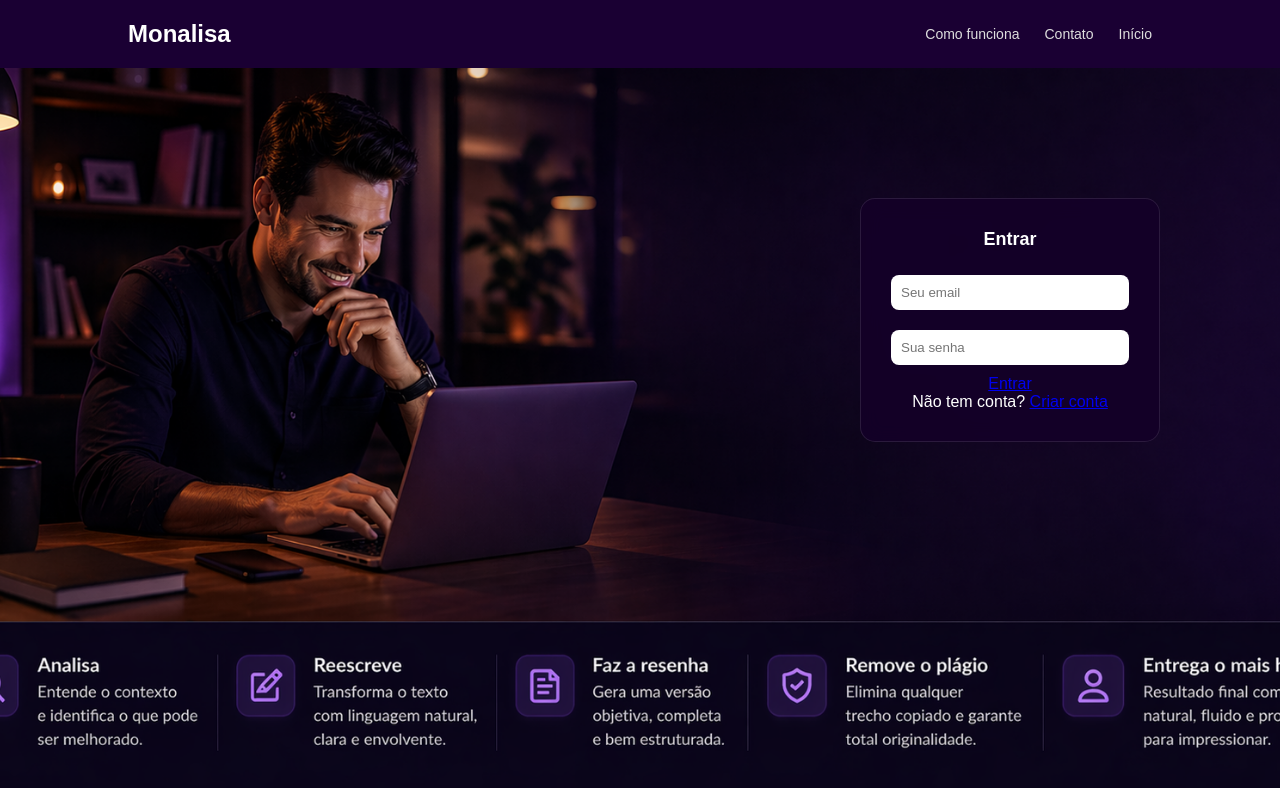
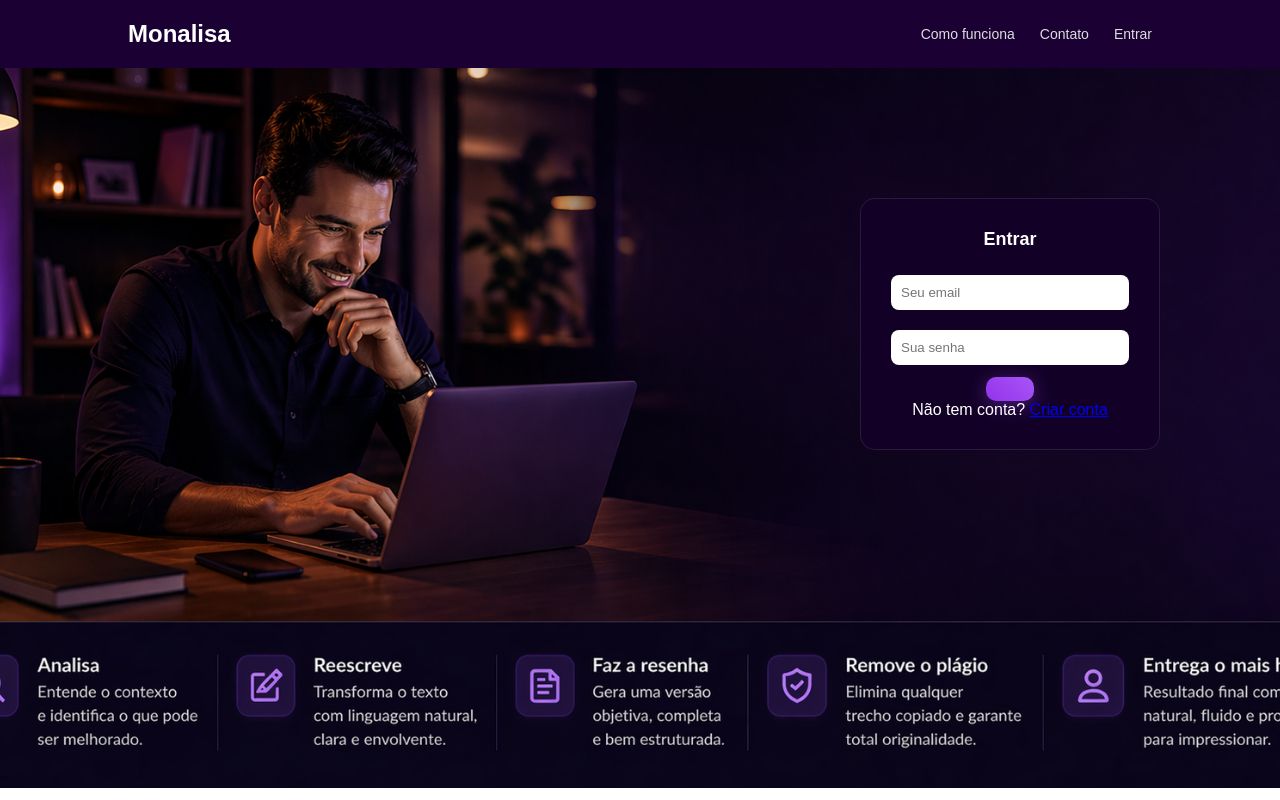
Before and after one commit to monicalscalabrini/monalisa, a website: page login.html in a window 1280 px wide. Drawn offline with Linux system fonts and the light colour scheme; files whose address does not match are found by name.

Commit message:
Update login.html

```diff
--- a/login.html
+++ b/login.html
@@ -14,7 +14,7 @@
 
     <a href="#">Como funciona</a>
     <a href="#">Contato</a>
-     <a href="index.html">Início</a>
+    <a href="dashboard.html">Entrar</a>
 </nav>
 </header>
 
@@ -27,7 +27,7 @@
     <input type="password" id="senha" placeholder="Sua senha">
 
     <div class="login-actions">
- <a href="dashboard.html">Entrar</a>
+<button onclick="window.location.href='dashboard.html'" class="btn-primary">
 
 </button>
 
```
